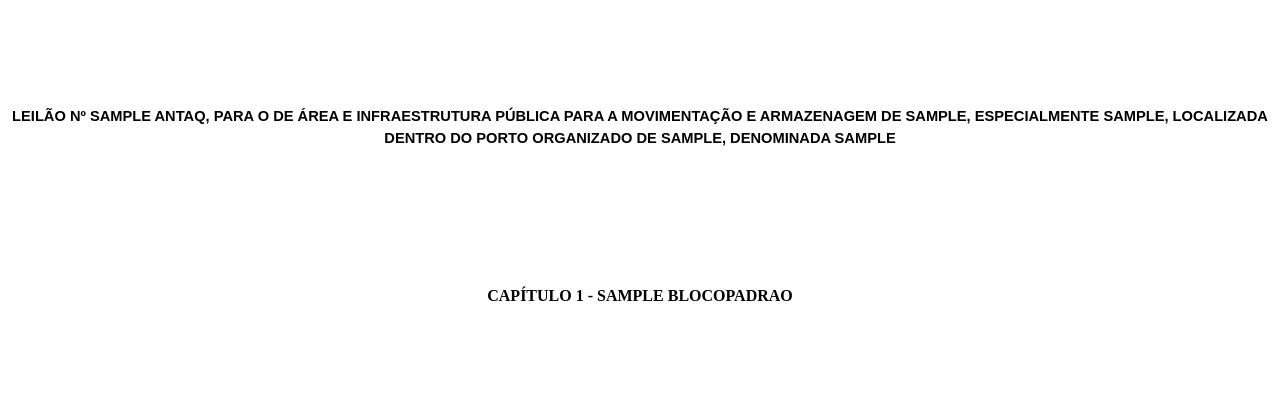
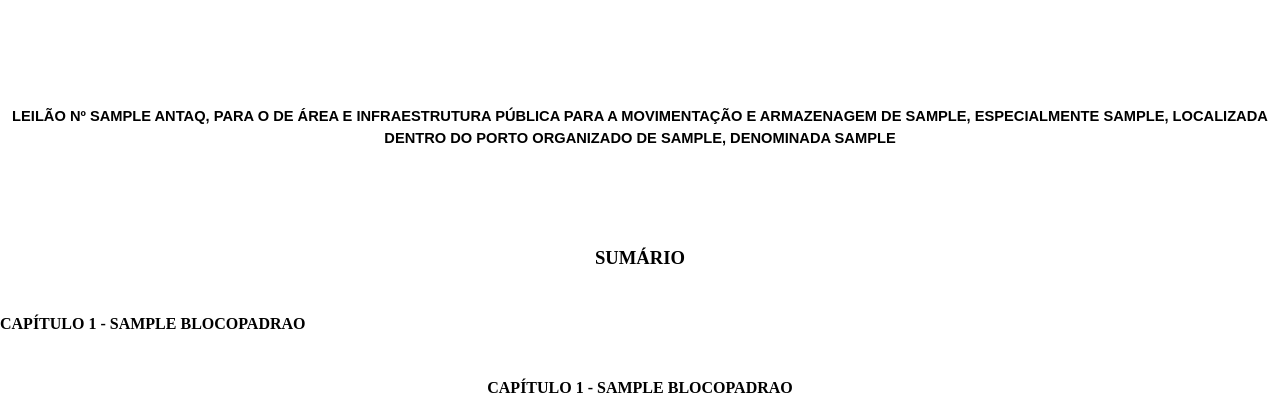
Before and after one commit to IsaacLusca/AutoMinuta_V1.0, a Django app: template gerador_avancado/templates/gerador_avancado/preview_minuta.html in a window 1280 px wide. Shown: the part 556-976 px from the top of the page. Before the commit the page ends 857 px from the top, so only its background shows below. Run offline with Django 5.2, Linux system fonts and the light colour scheme; tables that the repository leaves empty hold one stand-in row (values such as "Sample post"); the template is opened without the code that fills it: values that come from a table or form of the project are taken from there, most other values are stand-ins (such as "Sample title", 1, 10 or a date in 2020); some libraries are stand-ins or nearby versions.

Commit message:
feat: adicionando sumário que direciona para suas respectivas páginas

```diff
--- a/gerador_avancado/templates/gerador_avancado/preview_minuta.html
+++ b/gerador_avancado/templates/gerador_avancado/preview_minuta.html
@@ -159,6 +159,40 @@
             break-after: page;
         }
 
+        .sumario-edital {
+            page-break-after: always;
+            break-after: page;
+            counter-reset: cap_sumario; /* Contador isolado do resto do documento */
+        }
+
+        .titulo-sumario {
+            text-align: center;
+            font-weight: bold;
+            font-size: 14pt;
+            margin-bottom: 40px;
+        }
+
+        .item-sumario-ca {
+            counter-increment: cap_sumario;
+            counter-reset: sec_sumario;
+            font-weight: bold;
+            margin-top: 15px;
+            text-transform: uppercase;
+        }
+        .item-sumario-ca::before {
+            content: "CAPÍTULO " counter(cap_sumario) " - ";
+        }
+
+        .item-sumario-se {
+            counter-increment: sec_sumario;
+            margin-left: 25px; /* Degrau da seção no sumário */
+            margin-top: 5px;
+            font-weight: normal;
+        }
+        .item-sumario-se::before {
+            content: "Seção " counter(sec_sumario, upper-roman) " - ";
+            font-weight: bold;
+        }
     </style>
 </head>
 <body>
@@ -172,9 +206,33 @@
         </p>
     </div>
 
+    <div class="sumario-edital">
+        <div class="titulo-sumario">SUMÁRIO</div>
+
+        {% for capitulo in capitulos_padrao %}
+            <a href="#capitulo-{{ capitulo.id }}" style="text-decoration: none; color: inherit;">
+                <div class="item-sumario-ca">{{ capitulo.titulo }}</div>
+            </a>
+
+            {% for bloco in blocos %}
+                {% if bloco.bloco_origem.bloco_pai.id == capitulo.id or bloco.bloco_origem.bloco_pai.bloco_pai.id == capitulo.id or bloco.bloco_origem.bloco_pai.bloco_pai.bloco_pai.id == capitulo.id %}
+
+                    {% if bloco.tipo == 'SE' %}
+                        <div class="item-sumario-se">
+                            <a href="#secao-{{ bloco.id }}" style="text-decoration: none; color: inherit;">
+                                {{ bloco.titulo|default_if_none:"" }}
+                            </a>
+                        </div>
+                    {% endif %}
+
+                {% endif %}
+            {% endfor %}
+        {% endfor %}
+    </div>
+
     {% for capitulo in capitulos_padrao %}
 
-        <div class="bloco-CA">
+        <div class="bloco-CA" id="capitulo-{{ capitulo.id }}">
             <span>{{ capitulo.titulo }}</span>
         </div>
 
@@ -182,7 +240,7 @@
             {% if bloco.bloco_origem.bloco_pai.id == capitulo.id or bloco.bloco_origem.bloco_pai.bloco_pai.id == capitulo.id or bloco.bloco_origem.bloco_pai.bloco_pai.bloco_pai.id == capitulo.id %}
 
                 {% if bloco.tipo == 'SE' %}
-                    <div class="bloco-SE">
+                    <div class="bloco-SE" id="secao-{{ bloco.id }}">
                         <span>{{ bloco.titulo|default_if_none:"" }}</span>
                     </div>
                 {% endif %}
```
